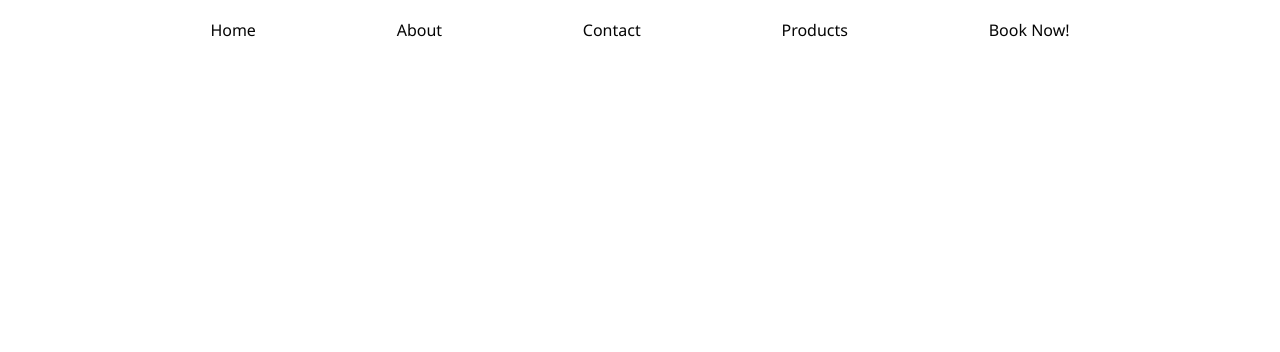
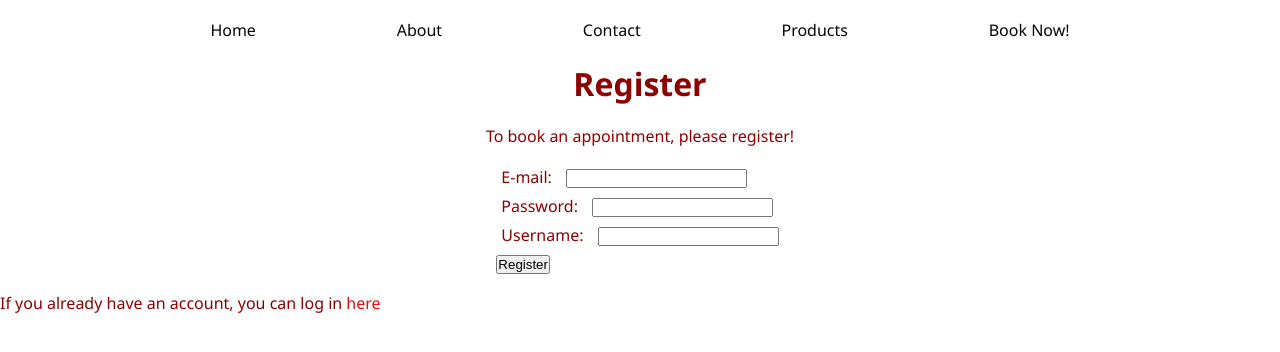
Before and after one commit to ayalena/eindopdracht-frontend, a React (Create React App) app: page /signup in a window 1280 px wide. Shown: the top 352 px of the page. Built offline with nearby package versions, Linux system fonts and the light colour scheme.

Commit message:
added sign in and sign up page

```diff
--- a/src/App.js
+++ b/src/App.js
@@ -8,6 +8,8 @@ import ContactPage from './pages/Contact/Contact';
 import BookingPage from './pages/Bookings/Bookings';
 import AgendaPage from './pages/Agenda/Agenda';
 import IntakeFormPage from './pages/IntakeForm/IntakeForm';
+import SignInPage from "./pages/SignIn/SignIn";
+import SignUpPage from "./pages/SignUp/SignUp";
 
 import './App.css';
 
@@ -16,6 +18,7 @@ import {
     Switch,
     Route,
 } from 'react-router-dom';
+
 
 function App() {
     return (
@@ -43,6 +46,12 @@ function App() {
                 <Route path="/intake-form">
                     <IntakeFormPage/>
                 </Route>
+                <Route exact path="/signin">
+                    <SignInPage />
+                </Route>
+                <Route exact path="/signup">
+                    <SignUpPage />
+                </Route>
             </Switch>
         </Router>
     );
--- a/src/components/TopMenu/TopMenu.css
+++ b/src/components/TopMenu/TopMenu.css
@@ -1,5 +1,3 @@
-/*@import url('https://fonts.googleapis.com/css2?family=Quicksand:wght@700&display=swap');*/
-
 nav {
     width: 100%;
     background-color: rgb(255, 255, 255);
@@ -34,6 +32,6 @@ li {
 a,
 a:visited,
 a:hover {
-    color: white;
+    color: #f10909;
     text-decoration: none;
 }
--- a/src/pages/Agenda/Agenda.js
+++ b/src/pages/Agenda/Agenda.js
@@ -10,7 +10,7 @@ function Agenda() {
     const history = useHistory();
 
     function handleClick() {
-        history.push("/intake-form")
+        history.push("/signup")
     }
 
     const [appointments, setAppointments] = useState([]);
--- a/src/pages/Home/Home.css
+++ b/src/pages/Home/Home.css
@@ -14,7 +14,7 @@ p {
     column-count: 3;
 }
 
-.colums-2 {
+.columns-2 {
     column-count: 2;
 }
 
--- a/src/pages/Home/Home.js
+++ b/src/pages/Home/Home.js
@@ -16,7 +16,7 @@ function HomePage() {
             <p>
                 Lorem ipsum dolor sit amet, consectetur adipisicing elit. Aut debitis doloribus facilis iste placeat praesentium sint voluptatem. Architecto at, maiores?
             </p>
-            <p className="colums-2">
+            <p className="columns-2">
                 Consectetur adipisicing elit. Blanditiis cum, dolor ea enim fugiat fugit id inventore ipsam libero
                 magni
                 modi natus
--- /dev/null
+++ b/src/pages/SignIn/SignIn.js
@@ -0,0 +1,67 @@
+import React, {useState} from "react";
+import './SignIn.css';
+import {Link} from "react-router-dom";
+import axios from "axios";
+
+function SignInPage() {
+    const [emailValue, setEmailValue] = useState('');
+    const [passwordValue, setPasswordValue] = useState('');
+
+    async function handleSubmit(e) {
+        e.preventDefault();
+        try {
+            const result = await axios.post('http://localhost:3000/login', {
+                email: emailValue,
+                password: passwordValue,
+            })
+            console.log(result.data);
+        } catch (e) {
+            console.error(e);
+        }
+
+    }
+
+    return (
+        <>
+            <h1>Log in</h1>
+            <p>Please fill in your details below</p>
+
+            <div className="form-container">
+                <form onSubmit={handleSubmit}>
+
+                    <div>
+                        <label htmlFor="email"> E-mail: </label>
+                        <input
+                            type="text"
+                            placeholder=""
+                            name="email"
+                            value={emailValue}
+                            onChange={(e) => setEmailValue(e.target.value)}
+                        />
+                    </div>
+
+                    <div>
+                        <label htmlFor="password"> Wachtwoord: </label>
+                        <input
+                            type="text"
+                            placeholder=""
+                            name="password"
+                            value={passwordValue}
+                            onChange={(e) => setPasswordValue(e.target.value)}
+                        />
+                    </div>
+
+                    <button
+                        type="submit"
+                    >
+                        Log in
+                    </button>
+                </form>
+            </div>
+
+            <p>If you don't have an account yet. you can register <Link to="/signup">here</Link></p>
+        </>
+    );
+}
+
+export default SignInPage;
--- /dev/null
+++ b/src/pages/SignUp/SignUp.js
@@ -0,0 +1,84 @@
+import React, {useState} from "react";
+import './SignUp.css';
+import {Link, useHistory} from "react-router-dom";
+import axios from "axios";
+
+
+function SignUpPage() {
+    const [emailValue, setEmailValue] = useState('');
+    const [passwordValue, setPasswordValue] = useState('');
+    const [usernameValue, setUsernameValue] = useState('');
+    const history = useHistory();
+
+    async function handleSubmit(e) {
+        e.preventDefault();
+        try {
+            const result = await axios.post('http://localhost:3000/register', {
+                email: emailValue,
+                user: usernameValue,
+                password: passwordValue,
+            })
+            console.log(result.data);
+            history.push("/signin")
+        } catch (e) {
+            console.error(e);
+        }
+    }
+
+    return (
+        <>
+            <div className="form-container">
+
+                <h1>Register</h1>
+                <p>To book an appointment, please register!</p>
+
+                <form onSubmit={handleSubmit}>
+
+                    <div>
+                        <label htmlFor="email"> E-mail: </label>
+                        <input
+                            type="text"
+                            placeholder=""
+                            name="email"
+                            value={emailValue}
+                            onChange={(e) => setEmailValue(e.target.value)}
+                        />
+                    </div>
+
+                    <div>
+                        <label htmlFor="password"> Password: </label>
+                        <input
+                            type="text"
+                            placeholder=""
+                            name="password"
+                            value={passwordValue}
+                            onChange={(e) => setPasswordValue(e.target.value)}
+                        />
+                    </div>
+
+                    <div>
+                        <label htmlFor="username"> Username: </label>
+                        <input
+                            type="text"
+                            placeholder=""
+                            name="username"
+                            value={usernameValue}
+                            onChange={(e) => setUsernameValue(e.target.value)}
+                        />
+                    </div>
+
+                    <button
+                        type="submit"
+                    >
+                        Register
+                    </button>
+
+
+                </form>
+            </div>
+            <p>If you already have an account, you can log in <Link to="/signin">here</Link></p>
+        </>
+    );
+}
+
+export default SignUpPage;
```
Also changed, not shown: src/pages/SignIn/SignIn.css (added), src/pages/SignUp/SignUp.css (added).
